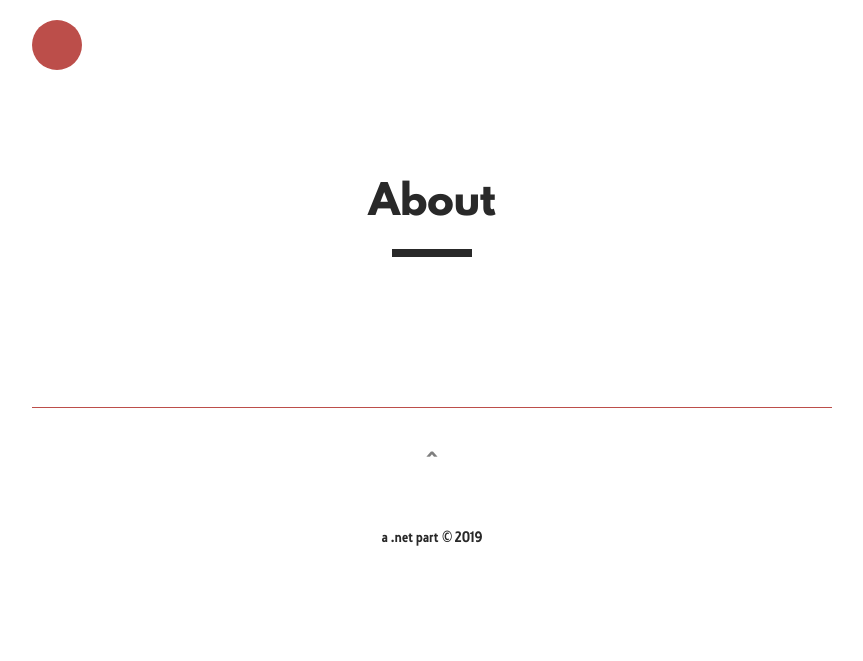
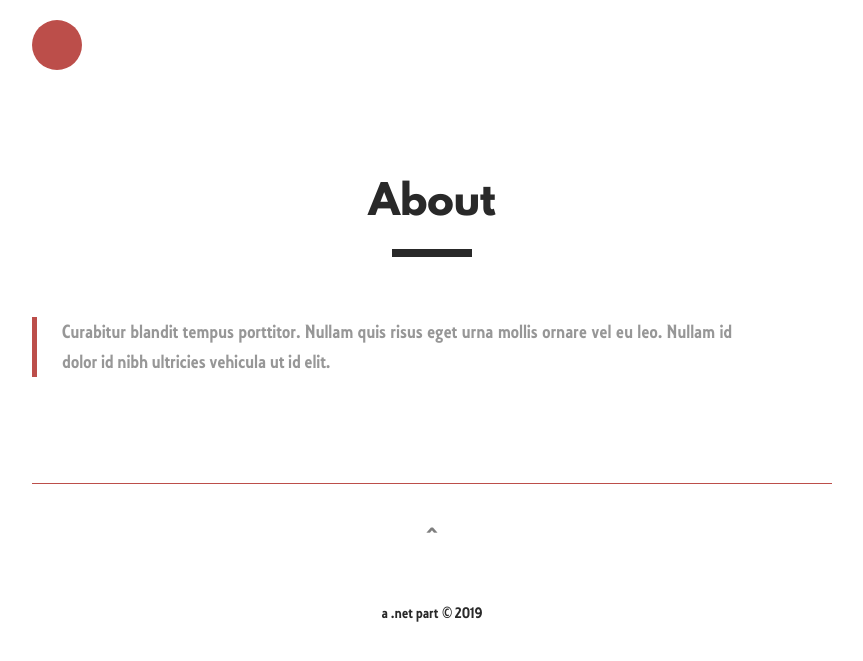
Before and after one commit to Rocmpr/blog, a Jekyll site: the page built from _pages/Acercade.md, in a window 1280 px wide. Shown: the top 661 px of the page, without its empty margins (208-1071 px from the left). Built offline with Jekyll 4.4.1, drawn with Linux system fonts in a browser that asks for light colours.

Commit message:
Update Acercade.md

```diff
--- a/_pages/Acercade.md
+++ b/_pages/Acercade.md
@@ -3,3 +3,5 @@ layout: post
 title: "About"
 permalink: /about/
 ---
+
+> Curabitur blandit tempus porttitor. Nullam quis risus eget urna mollis ornare vel eu leo. Nullam id dolor id nibh ultricies vehicula ut id elit.
```
